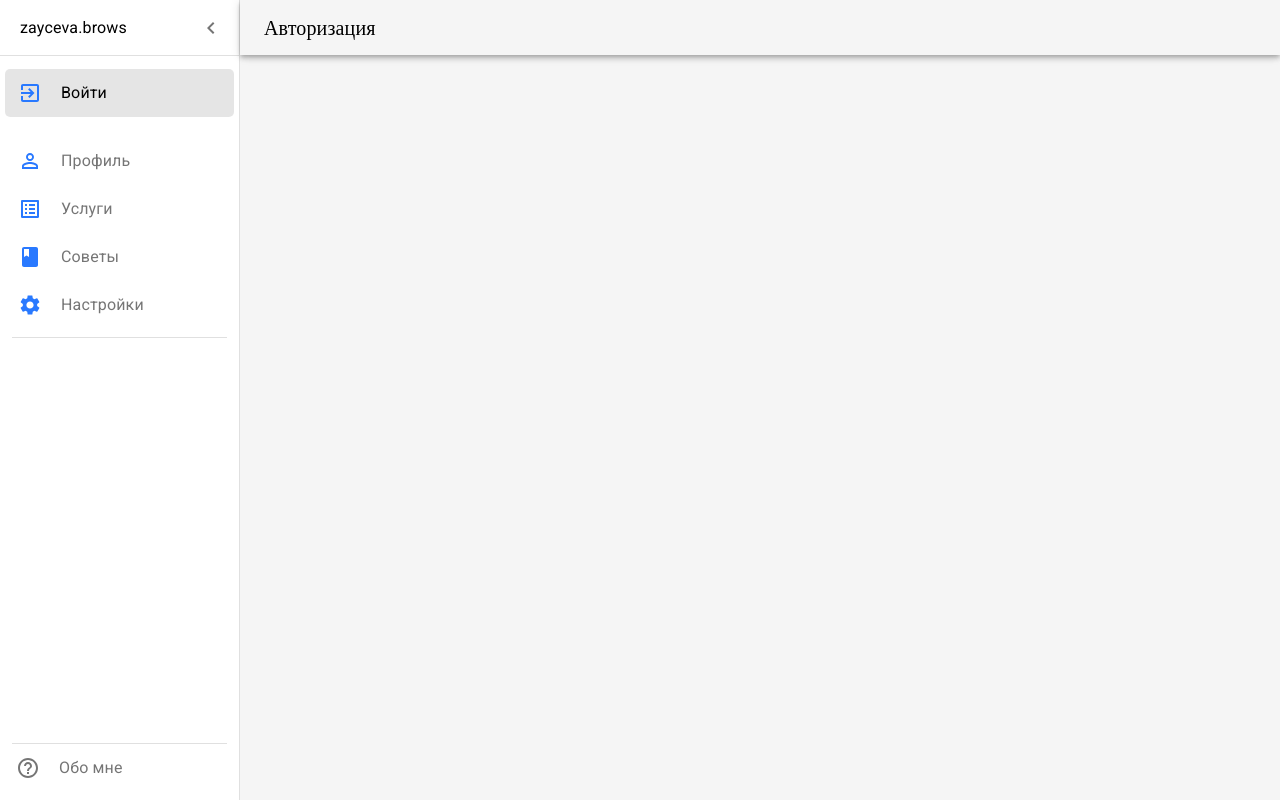
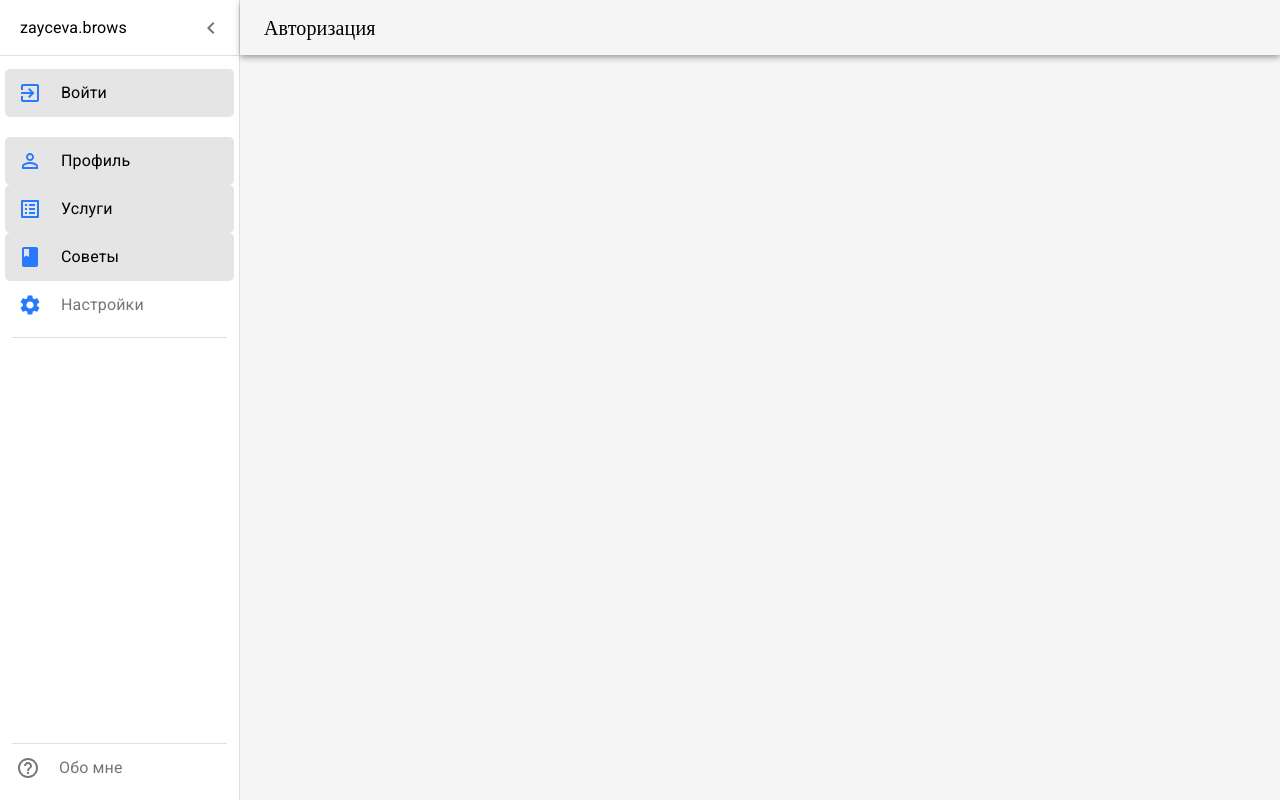
Before and after one commit to GordeySt/zayceva.brows-frontend, a React (Create React App) app: page / in a window 1280 px wide. Built offline with nearby package versions, Linux system fonts and the light colour scheme; a web font is replaced by a local one.

Commit message:
feat(routing): add active styling for active menu tabs

```diff
--- a/src/components/common/navigation/AppBottomBar.tsx
+++ b/src/components/common/navigation/AppBottomBar.tsx
@@ -3,12 +3,13 @@ import {
   BottomNavigationAction,
   Box,
   Theme,
+  useTheme,
 } from "@mui/material";
 import { makeStyles } from "@mui/styles";
 import { MAX_TABLET_WIDTH } from "../../../common/constants/AdaptiveConstants";
 import { menuItems, icons } from "./utils/menuItems";
 import { HelpOutline } from "@material-ui/icons";
-import { useHistory } from "react-router-dom";
+import { useHistory, useLocation } from "react-router-dom";
 import {
   ABOUT_ROUTE,
   SETTINGS_MENU_ROUTE,
@@ -32,25 +33,45 @@ const useStyles = makeStyles((theme: Theme) => ({
 const AppBottomBar = () => {
   const classes = useStyles();
   const history = useHistory();
+  const location = useLocation();
+  const theme = useTheme();
 
   return (
     <Box className={classes.bottomBar}>
-      <BottomNavigation showLabels value={0}>
-        {menuItems.slice(2, 5).map(({ label, icon }) => {
+      <BottomNavigation showLabels>
+        {menuItems.slice(2, 5).map(({ label, icon, to }) => {
           const Icon = icons[icon];
 
           return (
             <BottomNavigationAction
               onClick={() => history.push(SETTINGS_MENU_ROUTE)}
               label={label}
-              icon={<Icon />}
+              icon={
+                <Icon
+                  style={{
+                    color:
+                      location.pathname === to
+                        ? theme.palette.primary.main
+                        : "",
+                  }}
+                />
+              }
             />
           );
         })}
         <BottomNavigationAction
           onClick={() => history.push(ABOUT_ROUTE)}
           label="Обо мне"
-          icon={<HelpOutline />}
+          icon={
+            <HelpOutline
+              style={{
+                color:
+                  location.pathname === ABOUT_ROUTE
+                    ? theme.palette.primary.main
+                    : "",
+              }}
+            />
+          }
         />
       </BottomNavigation>
     </Box>
--- a/src/components/common/navigation/SidebarDrawer.tsx
+++ b/src/components/common/navigation/SidebarDrawer.tsx
@@ -14,11 +14,8 @@ import { makeStyles } from "@mui/styles";
 import { icons, menuItems } from "./utils/menuItems";
 import { alpha } from "@mui/material";
 import { MAX_TABLET_WIDTH } from "../../../common/constants/AdaptiveConstants";
-import { useHistory } from "react-router-dom";
-import {
-  ABOUT_ROUTE,
-  SETTINGS_MENU_ROUTE,
-} from "../../../common/constants/RoutesConstants";
+import { useHistory, useLocation } from "react-router-dom";
+import { ABOUT_ROUTE } from "../../../common/constants/RoutesConstants";
 
 const drawerWidth = 240;
 
@@ -82,14 +79,15 @@ const useStyles = makeStyles((theme: Theme) => ({
     left: 20,
   },
   menuList: {
-    color: alpha(theme.palette.text.primary, 0.54),
+    color: theme.palette.text.secondary,
   },
   menuListItem: ({ open }: IStyleProps) => ({
-    color: alpha(theme.palette.text.primary, 0.54),
+    color: theme.palette.text.secondary,
     marginLeft: "5px",
     width: open ? "96%" : "85%",
     paddingLeft: "13px",
     borderRadius: "5px",
+
     "&:nth-child(1)": {
       background: alpha(theme.palette.text.primary, 0.1),
       marginBottom: "20px",
@@ -99,13 +97,23 @@ const useStyles = makeStyles((theme: Theme) => ({
         background: alpha(theme.palette.text.primary, 0.2),
       },
     },
+
     "&:nth-child(n+2)": {
       "&:hover": {
         background: "transparent",
-        color: theme.palette.text.primary,
+        color: alpha(theme.palette.text.primary, 0.75),
       },
     },
   }),
+  active: {
+    background: alpha(theme.palette.text.primary, 0.1),
+    color: theme.palette.text.primary + " !important",
+
+    "&:hover": {
+      background: alpha(theme.palette.text.primary, 0.1) + " !important",
+      color: theme.palette.text.primary + " !important",
+    },
+  },
   menuListItemIcon: {
     marginRight: "-13px",
   },
@@ -139,6 +147,9 @@ interface IProps {
 const SidebarDrawer = ({ open, handleDrawerClose }: IProps) => {
   const history = useHistory();
   const classes = useStyles({ open });
+  const location = useLocation();
+
+  console.log(location);
 
   return (
     <Drawer variant="permanent" open={open}>
@@ -150,14 +161,17 @@ const SidebarDrawer = ({ open, handleDrawerClose }: IProps) => {
       </DrawerHeader>
       <Divider />
       <List className={classes.menuList}>
-        {menuItems.map(({ label, icon }) => {
+        {menuItems.map(({ label, icon, to }) => {
           const Icon = icons[icon];
 
           return (
             <ListItem
               button
-              onClick={() => history.push(SETTINGS_MENU_ROUTE)}
-              className={classes.menuListItem}
+              onClick={() => history.push(to)}
+              className={
+                classes.menuListItem +
+                (location.pathname === to ? " " + classes.active : "")
+              }
             >
               <ListItemIcon className={classes.menuListItemIcon}>
                 <Icon className={classes.menuIcon} fontSize="medium" />
--- a/src/components/common/navigation/utils/menuItems.ts
+++ b/src/components/common/navigation/utils/menuItems.ts
@@ -5,6 +5,7 @@ import {
   Settings,
   ExitToApp,
 } from "@material-ui/icons";
+import { SETTINGS_MENU_ROUTE } from "../../../../common/constants/RoutesConstants";
 
 export const icons = {
   PermIdentity,
@@ -17,27 +18,33 @@ export const icons = {
 interface IMenuItem {
   label: string;
   icon: keyof typeof icons;
+  to: string;
 }
 
 export const menuItems: IMenuItem[] = [
   {
     label: "Войти",
     icon: "ExitToApp",
+    to: "/",
   },
   {
     label: "Профиль",
     icon: "PermIdentity",
+    to: "/",
   },
   {
     label: "Услуги",
     icon: "ListAlt",
+    to: "/",
   },
   {
     label: "Советы",
     icon: "Book",
+    to: "/",
   },
   {
     label: "Настройки",
     icon: "Settings",
+    to: SETTINGS_MENU_ROUTE,
   },
 ];
```
